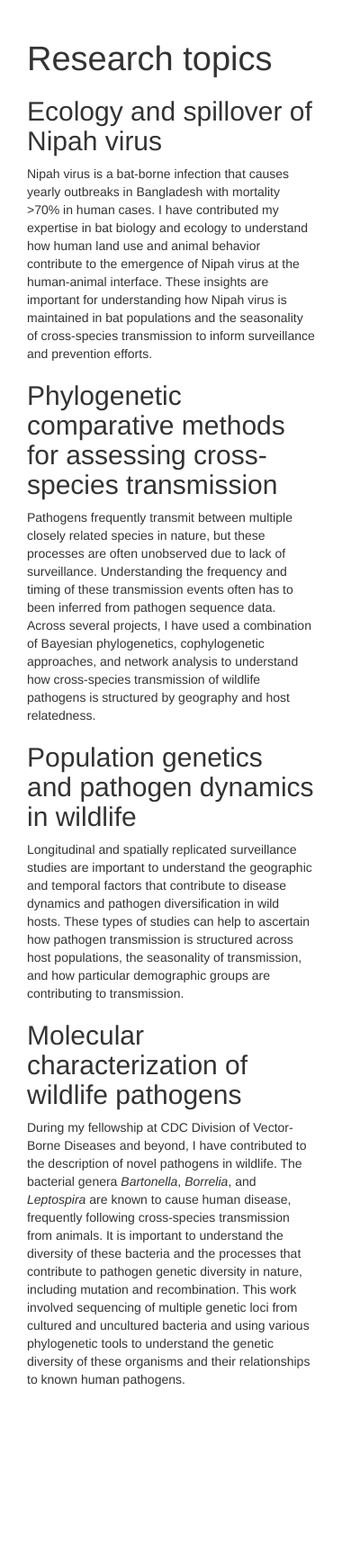
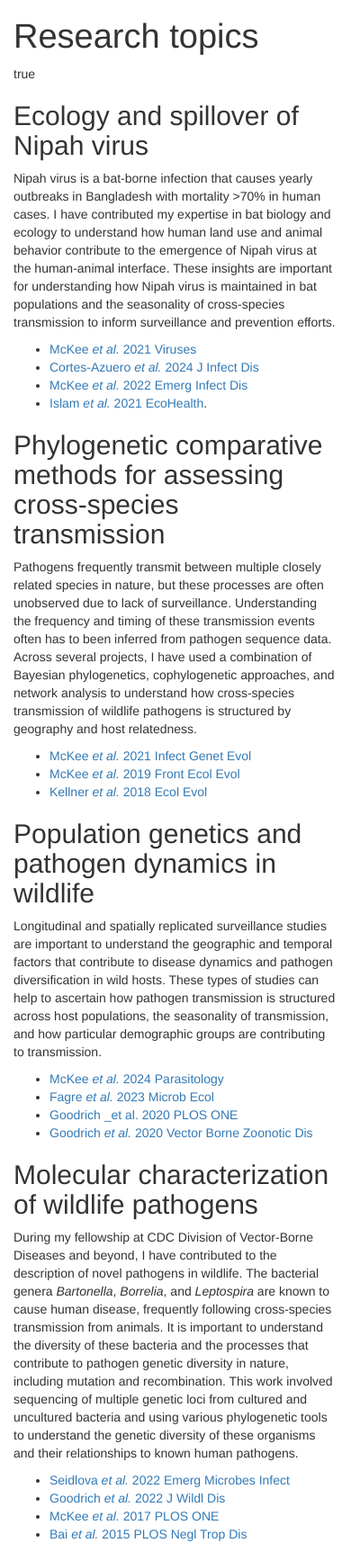
Before and after one commit to clifmckee/clifmckee.github.io, a Jekyll site: the page _pages/research.html, which Jekyll copies as it is, in a window 390 px wide. Shown: the whole page at 90% size. Built offline with Jekyll 4.4.1, drawn with Linux system fonts in a browser that asks for light colours; before the commit the page ends 1553 px from its top, so only the background shows below that.

Commit message:
Update research content

```diff
--- a/_pages/research.html
+++ b/_pages/research.html
@@ -333,66 +333,6 @@ display: none;
 
 
 
-<style type="text/css">
-#TOC {
-margin: 25px 0px 20px 0px;
-}
-@media (max-width: 768px) {
-#TOC {
-position: relative;
-width: 100%;
-}
-}
-@media print {
-#TOC {
-display: none !important;
-}
-.toc-content {
-
-float: right;
-}
-}
-.toc-content {
-padding-left: 30px;
-padding-right: 40px;
-}
-div.main-container {
-max-width: 1200px;
-}
-div.tocify {
-width: 20%;
-max-width: 260px;
-max-height: 85%;
-}
-@media (min-width: 768px) and (max-width: 991px) {
-div.tocify {
-width: 25%;
-}
-}
-@media (max-width: 767px) {
-div.tocify {
-width: 100%;
-max-width: none;
-}
-}
-.tocify ul, .tocify li {
-line-height: 20px;
-}
-.tocify-subheader .tocify-item {
-font-size: 0.90em;
-}
-.tocify .list-group-item {
-border-radius: 0px;
-}
-.tocify-subheader {
-display: inline;
-}
-.tocify-subheader .tocify-item {
-font-size: 0.95em;
-}
-</style>
-
-
 
 </head>
 
@@ -400,16 +340,6 @@ font-size: 0.95em;
 
 
 <div class="container-fluid main-container">
-
-
-<!-- setup 3col/9col grid for toc_float and main content  -->
-<div class="row">
-<div class="col-xs-12 col-sm-4 col-md-3">
-<div id="TOC" class="tocify">
-</div>
-</div>
-
-<div class="toc-content col-xs-12 col-sm-8 col-md-9">
 
 
 
@@ -422,6 +352,9 @@ font-size: 0.95em;
 
 </div>
 
+<div id="TOC">
+true
+</div>
 
 <div id="ecology-and-spillover-of-nipah-virus" class="section level2">
 <h2>Ecology and spillover of Nipah virus</h2>
@@ -433,6 +366,16 @@ human-animal interface. These insights are important for understanding
 how Nipah virus is maintained in bat populations and the seasonality of
 cross-species transmission to inform surveillance and prevention
 efforts.</p>
+<ul>
+<li><a href="https://doi.org/10.3390/v13020169">McKee <em>et al.</em>
+2021 Viruses</a></li>
+<li><a href="https://doi.org/10.1093/infdis/jiae221">Cortes-Azuero
+<em>et al.</em> 2024 J Infect Dis</a></li>
+<li><a href="https://doi.org/10.3201/eid2807.212614">McKee <em>et
+al.</em> 2022 Emerg Infect Dis</a></li>
+<li><a href="https://doi.org/10.1007/s10393-021-01561-9">Islam <em>et
+al.</em> 2021 EcoHealth</a>.</li>
+</ul>
 </div>
 <div id="phylogenetic-comparative-methods-for-assessing-cross-species-transmission" class="section level2">
 <h2>Phylogenetic comparative methods for assessing cross-species
@@ -445,6 +388,14 @@ data. Across several projects, I have used a combination of Bayesian
 phylogenetics, cophylogenetic approaches, and network analysis to
 understand how cross-species transmission of wildlife pathogens is
 structured by geography and host relatedness.</p>
+<ul>
+<li><a href="https://doi.org/10.1016/j.meegid.2021.104719">McKee <em>et
+al.</em> 2021 Infect Genet Evol</a></li>
+<li><a href="https://doi.org/10.3389/fevo.2019.00069">McKee <em>et
+al.</em> 2019 Front Ecol Evol</a></li>
+<li><a href="https://doi.org/10.1002/ece3.4451">Kellner <em>et al.</em>
+2018 Ecol Evol</a></li>
+</ul>
 </div>
 <div id="population-genetics-and-pathogen-dynamics-in-wildlife" class="section level2">
 <h2>Population genetics and pathogen dynamics in wildlife</h2>
@@ -455,6 +406,16 @@ hosts. These types of studies can help to ascertain how pathogen
 transmission is structured across host populations, the seasonality of
 transmission, and how particular demographic groups are contributing to
 transmission.</p>
+<ul>
+<li><a href="https://doi.org/10.1017/S0031182024000660">McKee <em>et
+al.</em> 2024 Parasitology</a></li>
+<li><a href="https://doi.org/10.1007/s00248-023-02293-9">Fagre <em>et
+al.</em> 2023 Microb Ecol</a></li>
+<li><a href="https://doi.org/10.1371/journal.pone.0244803">Goodrich _et
+al. 2020 PLOS ONE</a></li>
+<li><a href="https://doi.org/10.1089/vbz.2019.2550">Goodrich <em>et
+al.</em> 2020 Vector Borne Zoonotic Dis</a></li>
+</ul>
 </div>
 <div id="molecular-characterization-of-wildlife-pathogens" class="section level2">
 <h2>Molecular characterization of wildlife pathogens</h2>
@@ -469,12 +430,20 @@ and recombination. This work involved sequencing of multiple genetic
 loci from cultured and uncultured bacteria and using various
 phylogenetic tools to understand the genetic diversity of these
 organisms and their relationships to known human pathogens.</p>
+<ul>
+<li><a href="https://doi.org/10.1080/22221751.2022.2117095">Seidlova
+<em>et al.</em> 2022 Emerg Microbes Infect</a></li>
+<li><a href="https://doi.org/10.7589/JWD-D-21-00148">Goodrich <em>et
+al.</em> 2022 J Wildl Dis</a></li>
+<li><a href="https://doi.org/10.1371/journal.pone.0181696">McKee <em>et
+al.</em> 2017 PLOS ONE</a></li>
+<li><a href="https://doi.org/10.1371/journal.pntd.0003478">Bai <em>et
+al.</em> 2015 PLOS Negl Trop Dis</a></li>
+</ul>
 </div>
 
 
 
-</div>
-</div>
 
 </div>
 
@@ -507,35 +476,6 @@ $(document).ready(function () {
 
 <!-- code folding -->
 
-<script>
-$(document).ready(function ()  {
-
-    // temporarily add toc-ignore selector to headers for the consistency with Pandoc
-    $('.unlisted.unnumbered').addClass('toc-ignore')
-
-    // move toc-ignore selectors from section div to header
-    $('div.section.toc-ignore')
-        .removeClass('toc-ignore')
-        .children('h1,h2,h3,h4,h5').addClass('toc-ignore');
-
-    // establish options
-    var options = {
-      selectors: "",
-      theme: "bootstrap3",
-      context: '.toc-content',
-      hashGenerator: function (text) {
-        return text.replace(/[.\\/?&!#<>]/g, '').replace(/\s/g, '_');
-      },
-      ignoreSelector: ".toc-ignore",
-      scrollTo: 0
-    };
-    options.showAndHide = false;
-    options.smoothScroll = false;
-
-    // tocify
-    var toc = $("#TOC").tocify(options).data("toc-tocify");
-});
-</script>
 
 <!-- dynamically load mathjax for compatibility with self-contained -->
 <script>
```
Also changed, not shown: _pages/publications.md (+3 -2 lines), _pages/research.md (+20 -0 lines).
